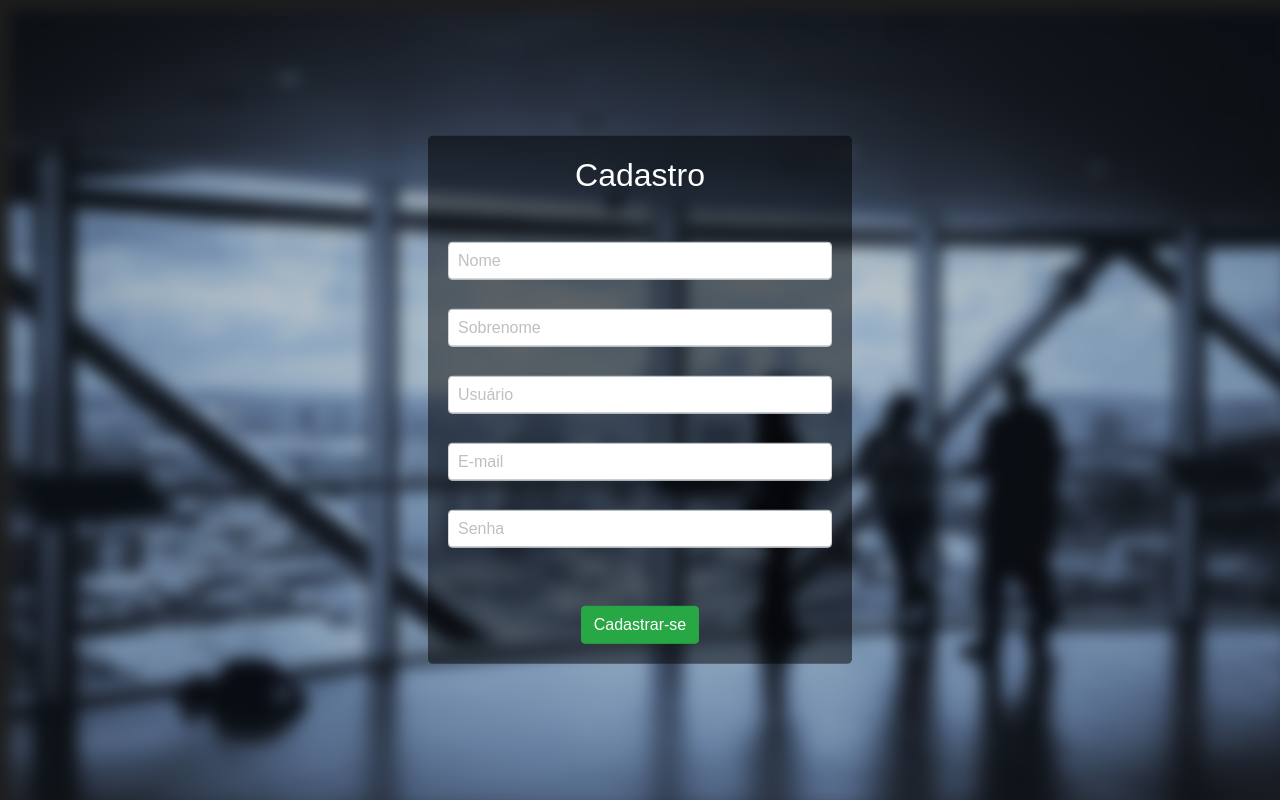
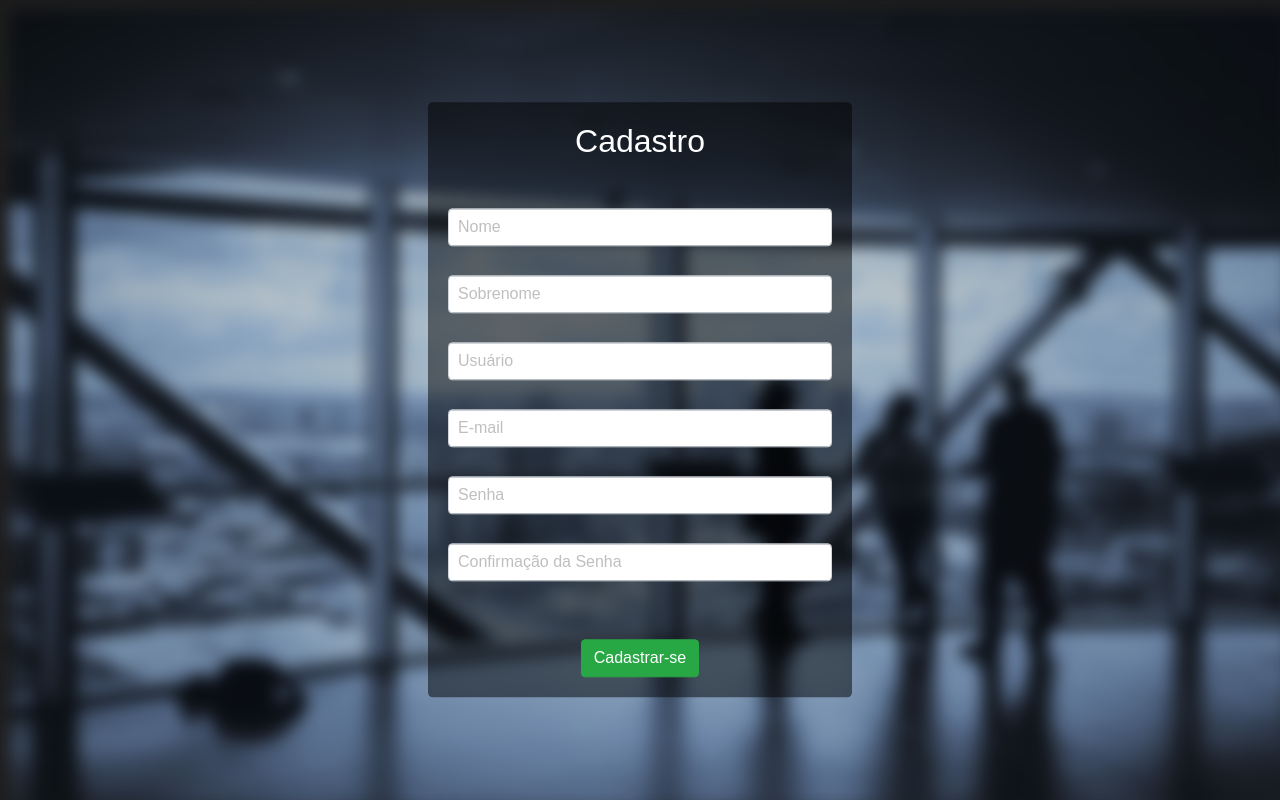
Before and after one commit to Maharal/ICard, a Django app: page /login/signup/ in a window 1280 px wide. Run offline with Django 3.2, Linux system fonts and the light colour scheme; some libraries are stand-ins or nearby versions.

Commit message:
add layouts in templates folder

```diff
--- a/django_icard/templates/registration/signup.html
+++ b/django_icard/templates/registration/signup.html
@@ -10,36 +10,43 @@
 
         <div class="form-group row">
                 <label class="form-cell col-sm-12">
-                    <input type="text" class="form-control" id="firstName" name="firstName" placeholder=" ">
+                    <input type="text" class="form-control" id="id_first_name" name="first_name" placeholder=" ">
                     <span class="placeholder">Nome</span>
                 </label>
             </div>
 
             <div class="form-group row">
                 <label class="form-cell col-sm-12">
-                    <input type="text" class="form-control" id="lastName" name="lastName" placeholder=" ">
+                    <input type="text" class="form-control" id="id_last_name" name="last_name" placeholder=" ">
                     <span class="placeholder">Sobrenome</span>
                 </label>
             </div>
 
             <div class="form-group row">
                 <label class="form-cell col-sm-12">
-                    <input type="text" class="form-control" id="user" name="user" placeholder=" ">
+                    <input type="text" class="form-control" id="id_user_name" name="username" placeholder=" ">
                     <span class="placeholder">Usuário</span>
                 </label>
             </div>
 
             <div class="form-group row">
                 <label class="form-cell col-sm-12">
-                    <input type="email" class="form-control" id="email" name="email" placeholder=" ">
+                    <input type="email" class="form-control" id="id_email" name="email" placeholder=" ">
                     <span class="placeholder">E-mail</span>
                 </label>
             </div>
 
             <div class="form-group row">
                 <label class="form-cell col-sm-12">
-                    <input type="password" class="form-control" id="password" name="password" minlength="8" placeholder=" ">
+                    <input type="password" class="form-control" id="id_password1" name="password1" minlength="8" placeholder=" ">
                     <span class="placeholder">Senha</span>
+                </label>
+            </div>
+
+            <div class="form-group row">
+                <label class="form-cell col-sm-12">
+                    <input type="password" class="form-control" id="id_password2" name="password2" minlength="8" placeholder=" ">
+                    <span class="placeholder">Confirmação da Senha</span>
                 </label>
             </div>
 
```
Also changed, not shown: django_icard/login/templates/base.html (added, +22 -0 lines), django_icard/login/templates/signup.html (+24 -22 lines).
